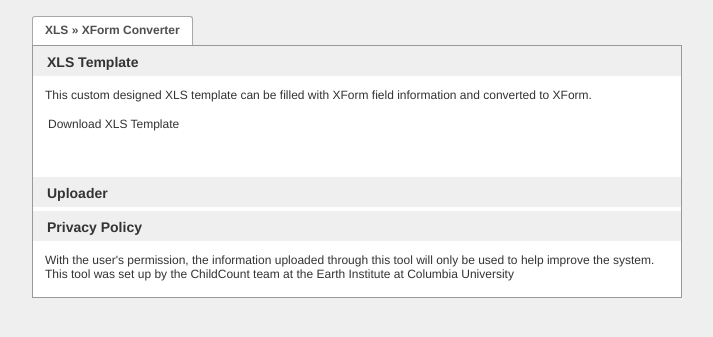
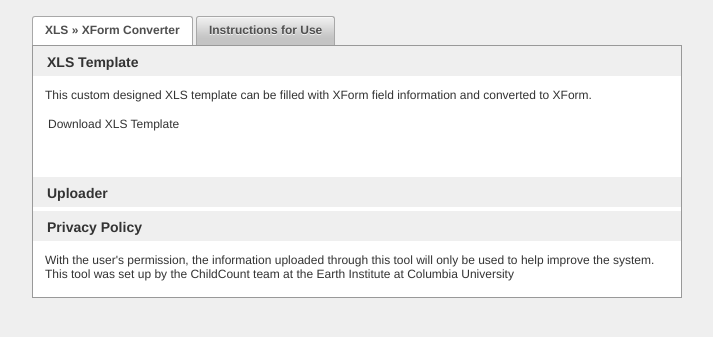
Before and after one commit to mvpdev/xls2xform, a Python web app: template templates/upload.html in a window 1280 px wide. Shown: the top 337 px of the page, without its empty margins (283-996 px from the left). Run offline with Jinja, Linux system fonts and the light colour scheme; the template is opened without the code that fills it, so the values that code supplies are empty; some libraries are stand-ins or nearby versions.

Commit message:
Includes instructions tab (could be fixed up)

```diff
--- a/templates/upload.html
+++ b/templates/upload.html
@@ -43,13 +43,18 @@
 </head>
 <body>
 <div id="tabs">
-	<ul><li>
-	<a href="#maintab">
-		XLS &raquo; XForm Converter
-	</a>
-
-</li>
-</ul>
+	<ul>
+		<li>
+			<a href="#maintab">
+				XLS &raquo; XForm Converter
+			</a>
+		</li>
+		<li>
+			<a href="#instructions">
+				Instructions for Use
+			</a>
+		</li>
+	</ul>
 	<div class="wrap" id="maintab">
 
 <div class="sect top"><h1><a href="#">XLS Template</a></h1><div class="instructions">
@@ -114,6 +119,15 @@
 	This tool was set up by the ChildCount team at the Earth Institute at Columbia University</p>
 </div>
 </div>
+<div id="instructions">
+	<div class="codewrap">
+	<code>
+		{% for help_line in help_lines %}
+{{ help_line }}<br />
+		{% endfor %}
+	</code>
+	</div>
+</div>
 </div>
 <script type="text/javascript">
 //<![CDATA[
```
Also changed, not shown: views.py (+5 -4 lines).
